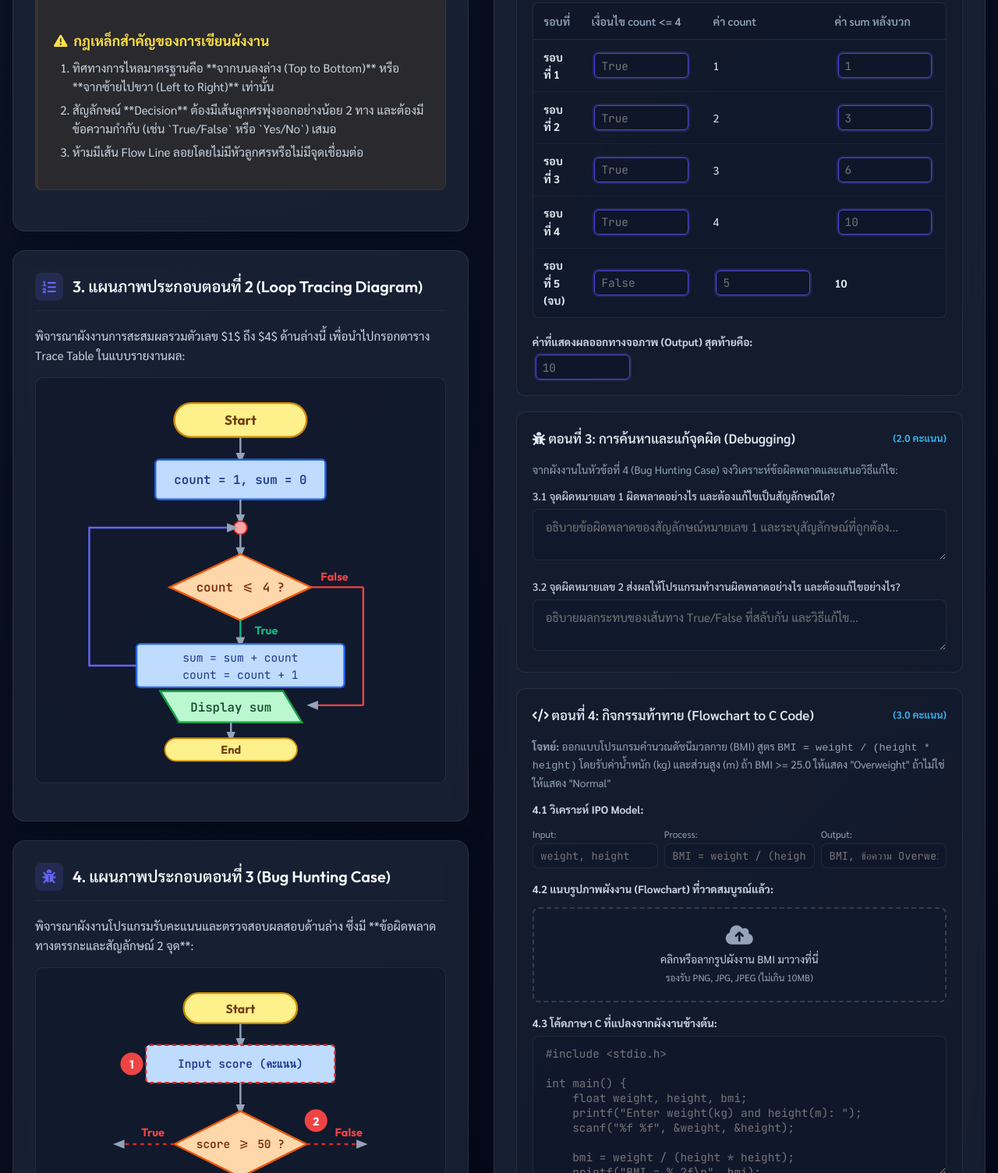
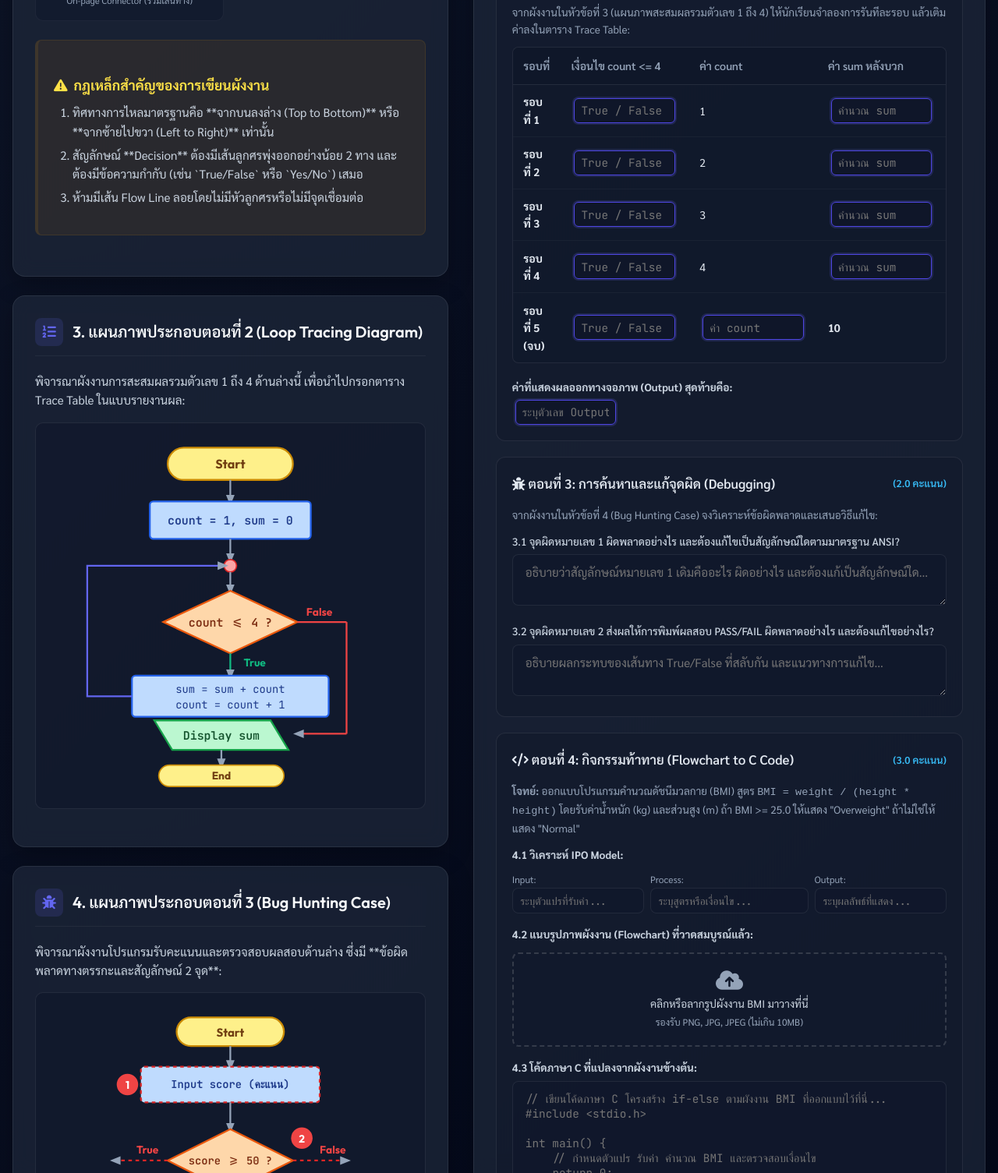
Before and after one commit to allarm2553/lab-c-programming, a website: page lab-flowchart/index.html in a window 1280 px wide. Shown: the part 1295-2800 px from the top of the page at 78% size. Drawn offline with Linux system fonts and the light colour scheme.

Commit message:
fix(lab-flowchart): change direct answer placeholders to option-based format hints

```diff
--- a/lab-flowchart/index.html
+++ b/lab-flowchart/index.html
@@ -3,7 +3,7 @@
 <head>
   <meta charset="UTF-8">
   <meta name="viewport" content="width=device-width, initial-scale=1.0">
-  <title>Lab Basic: การออกแบบผังงานและการจำลองการทำงาน (Flowchart Design & Logic Tracing)</title>
+  <title>Lab Basic: การออกแบบผังงานและการจำลองตรรกะ (Flowchart Design & Logic Tracing)</title>
   <!-- Google Fonts -->
   <link rel="preconnect" href="https://fonts.googleapis.com">
   <link rel="preconnect" href="https://fonts.gstatic.com" crossorigin>
@@ -400,8 +400,8 @@
     input.code-inline-input,
     input[type="text"].code-inline-input {
       display: inline-block !important;
-      width: 14ch !important;
-      min-width: 10ch !important;
+      width: 15ch !important;
+      min-width: 11ch !important;
       max-width: 100% !important;
       height: 32px !important;
       margin: 0 4px !important;
@@ -954,7 +954,7 @@
     <header>
       <div class="logo-container">
         <i class="fa-solid fa-diagram-project logo-icon"></i>
-        <h1>Lab Basic: การออกแบบผังงานและการจำลองตรรกะ (Flowchart & Logic Tracing)</h1>
+        <h1>Lab Basic: การออกแบบผังงานและการจำลองตรรกะ (Flowchart Design & Logic Tracing)</h1>
       </div>
       <p class="subtitle">การวิเคราะห์อัลกอริทึม มาตรฐานสัญลักษณ์ ANSI/ISO การแกะรอยตรรกะด้วย Trace Table และการแปลงผังงานสู่โค้ดภาษา C</p>
     </header>
@@ -1039,7 +1039,7 @@
             <div class="card-title">3. แผนภาพประกอบตอนที่ 2 (Loop Tracing Diagram)</div>
           </div>
 
-          <p>พิจารณาผังงานการสะสมผลรวมตัวเลข $1$ ถึง $4$ ด้านล่างนี้ เพื่อนำไปกรอกตาราง Trace Table ในแบบรายงานผล:</p>
+          <p>พิจารณาผังงานการสะสมผลรวมตัวเลข 1 ถึง 4 ด้านล่างนี้ เพื่อนำไปกรอกตาราง Trace Table ในแบบรายงานผล:</p>
 
           <div class="diagram-box">
             <!-- SVG Flowchart Loop Diagram -->
@@ -1221,16 +1221,16 @@
             <p style="font-size:0.85rem;color:var(--text-muted);margin-bottom:0.75rem;">เติมคำตอบที่ถูกต้องลงในช่องว่างตามมาตรฐาน ANSI/ISO:</p>
 
             <div class="form-group">
-              <label>1.1 สัญลักษณ์รูปสี่เหลี่ยมด้านขนาน (Parallelogram) ใช้สำหรับ:</label>
-              <input type="text" class="code-inline-input" id="ans11" placeholder="การรับข้อมูลหรือแสดงผล / Input-Output" oninput="autoResizeInlineInput(this)">
+              <label>1.1 สัญลักษณ์รูปสี่เหลี่ยมด้านขนาน (Parallelogram) ใช้สำหรับหน้าที่ใด:</label>
+              <input type="text" class="code-inline-input" id="ans11" placeholder="เช่น รับข้อมูล / แสดงผล / คำนวณ" oninput="autoResizeInlineInput(this)">
             </div>
             <div class="form-group">
               <label>1.2 สัญลักษณ์การตัดสินใจ (Decision) ต้องมีเส้นทางเลือกพุ่งออกอย่างน้อย 2 เส้น และต้องมีข้อความใดกำกับเสมอ:</label>
-              <input type="text" class="code-inline-input" id="ans12" placeholder="True/False หรือ Yes/No" oninput="autoResizeInlineInput(this)">
+              <input type="text" class="code-inline-input" id="ans12" placeholder="เช่น True/False หรือ Yes/No" oninput="autoResizeInlineInput(this)">
             </div>
             <div class="form-group">
               <label>1.3 ทิศทางการไหลมาตรฐานของ Flow Line ควรเรียงลำดับจาก:</label>
-              <input type="text" class="code-inline-input" id="ans13" placeholder="บนลงล่าง หรือ ซ้ายไปขวา" oninput="autoResizeInlineInput(this)">
+              <input type="text" class="code-inline-input" id="ans13" placeholder="เช่น บนลงล่าง / ซ้ายไปขวา" oninput="autoResizeInlineInput(this)">
             </div>
           </div>
 
@@ -1241,7 +1241,7 @@
               <span style="font-size:0.8rem;color:#38bdf8;font-weight:600;">(2.5 คะแนน)</span>
             </div>
             <p style="font-size:0.85rem;color:var(--text-muted);margin-bottom:0.75rem;">
-              จากผังงานในหัวข้อที่ 3 (แผนภาพสะสมผลรวมตัวเลข) ให้นักเรียนจำลองการรันทีละรอบ แล้วเติมค่าลงในตาราง Trace Table:
+              จากผังงานในหัวข้อที่ 3 (แผนภาพสะสมผลรวมตัวเลข 1 ถึง 4) ให้นักเรียนจำลองการรันทีละรอบ แล้วเติมค่าลงในตาราง Trace Table:
             </p>
 
             <div class="table-container">
@@ -1257,32 +1257,32 @@
                 <tbody>
                   <tr>
                     <td><strong>รอบที่ 1</strong></td>
-                    <td><input type="text" class="code-inline-input" id="tr_c1" placeholder="True" style="width:9ch!important;"></td>
+                    <td><input type="text" class="code-inline-input" id="tr_c1" placeholder="True / False" style="width:13ch!important;"></td>
                     <td>1</td>
-                    <td><input type="text" class="code-inline-input" id="tr_s1" placeholder="1" style="width:7ch!important;"></td>
+                    <td><input type="text" class="code-inline-input" id="tr_s1" placeholder="คำนวณ sum" style="width:11ch!important;"></td>
                   </tr>
                   <tr>
                     <td><strong>รอบที่ 2</strong></td>
-                    <td><input type="text" class="code-inline-input" id="tr_c2" placeholder="True" style="width:9ch!important;"></td>
+                    <td><input type="text" class="code-inline-input" id="tr_c2" placeholder="True / False" style="width:13ch!important;"></td>
                     <td>2</td>
-                    <td><input type="text" class="code-inline-input" id="tr_s2" placeholder="3" style="width:7ch!important;"></td>
+                    <td><input type="text" class="code-inline-input" id="tr_s2" placeholder="คำนวณ sum" style="width:11ch!important;"></td>
                   </tr>
                   <tr>
                     <td><strong>รอบที่ 3</strong></td>
-                    <td><input type="text" class="code-inline-input" id="tr_c3" placeholder="True" style="width:9ch!important;"></td>
+                    <td><input type="text" class="code-inline-input" id="tr_c3" placeholder="True / False" style="width:13ch!important;"></td>
                     <td>3</td>
-                    <td><input type="text" class="code-inline-input" id="tr_s3" placeholder="6" style="width:7ch!important;"></td>
+                    <td><input type="text" class="code-inline-input" id="tr_s3" placeholder="คำนวณ sum" style="width:11ch!important;"></td>
                   </tr>
                   <tr>
                     <td><strong>รอบที่ 4</strong></td>
-                    <td><input type="text" class="code-inline-input" id="tr_c4" placeholder="True" style="width:9ch!important;"></td>
+                    <td><input type="text" class="code-inline-input" id="tr_c4" placeholder="True / False" style="width:13ch!important;"></td>
                     <td>4</td>
-                    <td><input type="text" class="code-inline-input" id="tr_s4" placeholder="10" style="width:7ch!important;"></td>
+                    <td><input type="text" class="code-inline-input" id="tr_s4" placeholder="คำนวณ sum" style="width:11ch!important;"></td>
                   </tr>
                   <tr>
                     <td><strong>รอบที่ 5 (จบ)</strong></td>
-                    <td><input type="text" class="code-inline-input" id="tr_c5" placeholder="False" style="width:9ch!important;"></td>
-                    <td><input type="text" class="code-inline-input" id="tr_count5" placeholder="5" style="width:7ch!important;"></td>
+                    <td><input type="text" class="code-inline-input" id="tr_c5" placeholder="True / False" style="width:13ch!important;"></td>
+                    <td><input type="text" class="code-inline-input" id="tr_count5" placeholder="ค่า count" style="width:10ch!important;"></td>
                     <td><strong>10</strong></td>
                   </tr>
                 </tbody>
@@ -1291,7 +1291,7 @@
 
             <div class="form-group" style="margin-top:0.75rem;">
               <label for="traceOutput"><strong>ค่าที่แสดงผลออกทางจอภาพ (Output) สุดท้ายคือ:</strong></label>
-              <input type="text" class="code-inline-input" id="traceOutput" placeholder="10" style="width:12ch!important;">
+              <input type="text" class="code-inline-input" id="traceOutput" placeholder="ระบุตัวเลข Output" style="width:16ch!important;">
             </div>
           </div>
 
@@ -1306,13 +1306,13 @@
             </p>
 
             <div class="form-group">
-              <label for="bug1Desc">3.1 จุดผิดหมายเลข 1 ผิดพลาดอย่างไร และต้องแก้ไขเป็นสัญลักษณ์ใด?</label>
-              <textarea id="bug1Desc" rows="2" required placeholder="อธิบายข้อผิดพลาดของสัญลักษณ์หมายเลข 1 และระบุสัญลักษณ์ที่ถูกต้อง..."></textarea>
+              <label for="bug1Desc">3.1 จุดผิดหมายเลข 1 ผิดพลาดอย่างไร และต้องแก้ไขเป็นสัญลักษณ์ใดตามมาตรฐาน ANSI?</label>
+              <textarea id="bug1Desc" rows="2" required placeholder="อธิบายว่าสัญลักษณ์หมายเลข 1 เดิมคืออะไร ผิดอย่างไร และต้องแก้เป็นสัญลักษณ์ใด..."></textarea>
             </div>
 
             <div class="form-group" style="margin-top:0.75rem;">
-              <label for="bug2Desc">3.2 จุดผิดหมายเลข 2 ส่งผลให้โปรแกรมทำงานผิดพลาดอย่างไร และต้องแก้ไขอย่างไร?</label>
-              <textarea id="bug2Desc" rows="2" required placeholder="อธิบายผลกระทบของเส้นทาง True/False ที่สลับกัน และวิธีแก้ไข..."></textarea>
+              <label for="bug2Desc">3.2 จุดผิดหมายเลข 2 ส่งผลให้การพิมพ์ผลสอบ PASS/FAIL ผิดพลาดอย่างไร และต้องแก้ไขอย่างไร?</label>
+              <textarea id="bug2Desc" rows="2" required placeholder="อธิบายผลกระทบของเส้นทาง True/False ที่สลับกัน และแนวทางการแก้ไข..."></textarea>
             </div>
           </div>
 
@@ -1333,15 +1333,15 @@
               <div style="display:grid; grid-template-columns: 1fr 1.2fr 1fr; gap:0.5rem; margin-top:0.4rem;">
                 <div>
                   <span style="font-size:0.75rem;color:var(--text-muted);">Input:</span>
-                  <input type="text" id="ipoInput" placeholder="weight, height" style="font-family:var(--mono-font);font-size:0.85rem;padding:0.4rem 0.6rem;">
+                  <input type="text" id="ipoInput" placeholder="ระบุตัวแปรที่รับค่า..." style="font-family:var(--mono-font);font-size:0.85rem;padding:0.4rem 0.6rem;">
                 </div>
                 <div>
                   <span style="font-size:0.75rem;color:var(--text-muted);">Process:</span>
-                  <input type="text" id="ipoProcess" placeholder="BMI = weight / (height*height)" style="font-family:var(--mono-font);font-size:0.85rem;padding:0.4rem 0.6rem;">
+                  <input type="text" id="ipoProcess" placeholder="ระบุสูตรหรือเงื่อนไข..." style="font-family:var(--mono-font);font-size:0.85rem;padding:0.4rem 0.6rem;">
                 </div>
                 <div>
                   <span style="font-size:0.75rem;color:var(--text-muted);">Output:</span>
-                  <input type="text" id="ipoOutput" placeholder="BMI, ข้อความ Overweight/Normal" style="font-family:var(--mono-font);font-size:0.85rem;padding:0.4rem 0.6rem;">
+                  <input type="text" id="ipoOutput" placeholder="ระบุผลลัพธ์ที่แสดง..." style="font-family:var(--mono-font);font-size:0.85rem;padding:0.4rem 0.6rem;">
                 </div>
               </div>
             </div>
@@ -1370,23 +1370,13 @@
             <!-- 4.3 C Code Implementation -->
             <div class="form-group" style="margin-top:1rem;">
               <label for="cCodeArea"><strong>4.3 โค้ดภาษา C ที่แปลงจากผังงานข้างต้น:</strong></label>
-              <textarea id="cCodeArea" class="code-textarea" rows="8" required placeholder='#include <stdio.h>
+              <textarea id="cCodeArea" class="code-textarea" rows="8" required placeholder="// เขียนโค้ดภาษา C โครงสร้าง if-else ตามผังงาน BMI ที่ออกแบบไว้ที่นี่...
+#include <stdio.h>
 
 int main() {
-    float weight, height, bmi;
-    printf("Enter weight(kg) and height(m): ");
-    scanf("%f %f", &weight, &height);
-
-    bmi = weight / (height * height);
-    printf("BMI = %.2f\n", bmi);
-
-    if (bmi >= 25.0) {
-        printf("Overweight\n");
-    } else {
-        printf("Normal\n");
-    }
+    // กำหนดตัวแปร รับค่า คำนวณ BMI และตรวจสอบเงื่อนไข
     return 0;
-}'></textarea>
+}"></textarea>
             </div>
           </div>
 
@@ -1499,8 +1489,8 @@ int main() {
 
     function autoResizeInlineInput(el) {
       if (!el) return;
-      const charCount = el.value ? el.value.length : 0;
-      const minChars = 10;
+      const charCount = el.value ? el.value.length : (el.placeholder ? el.placeholder.length : 0);
+      const minChars = 11;
       el.style.width = Math.max(minChars, charCount + 2) + "ch";
     }
 
```
